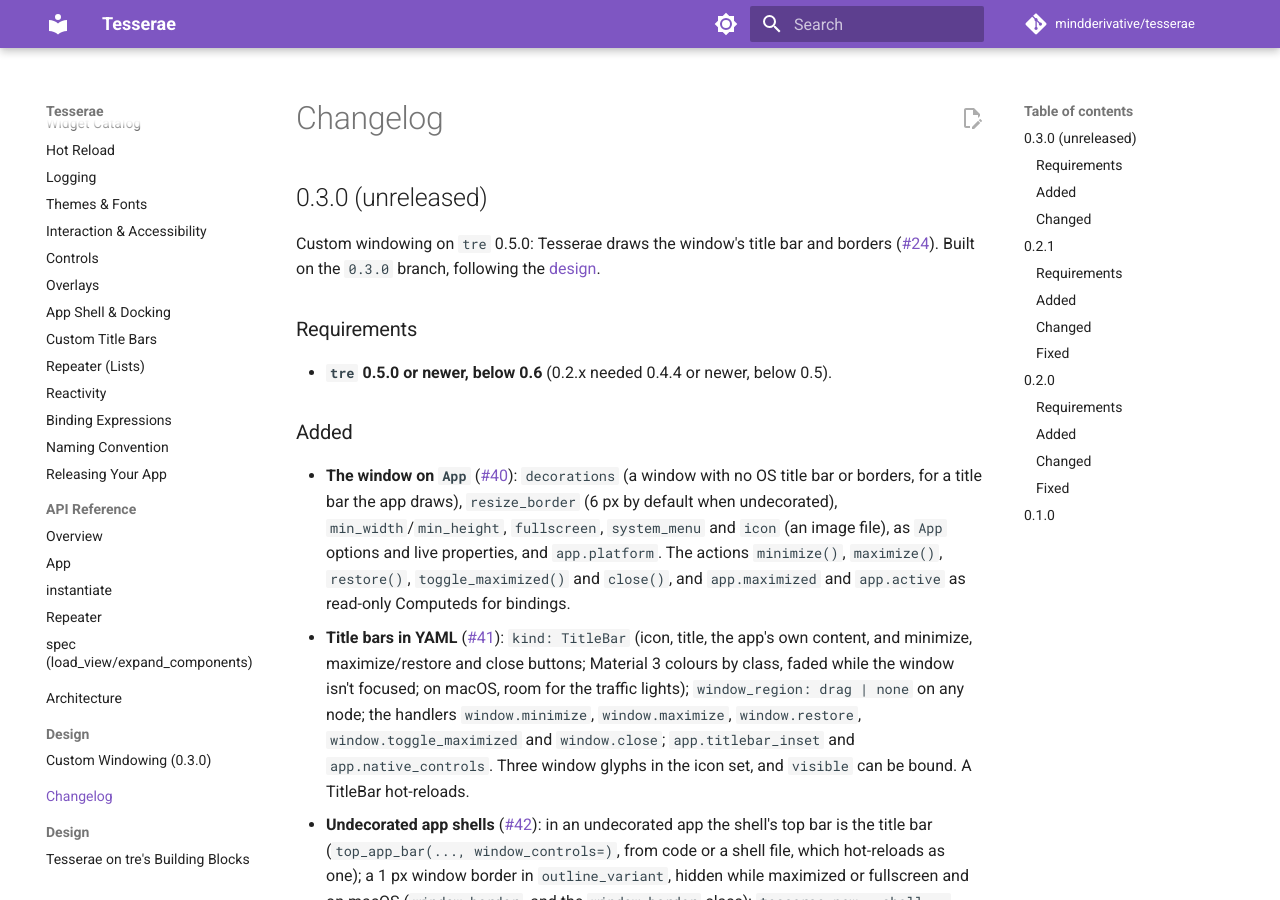
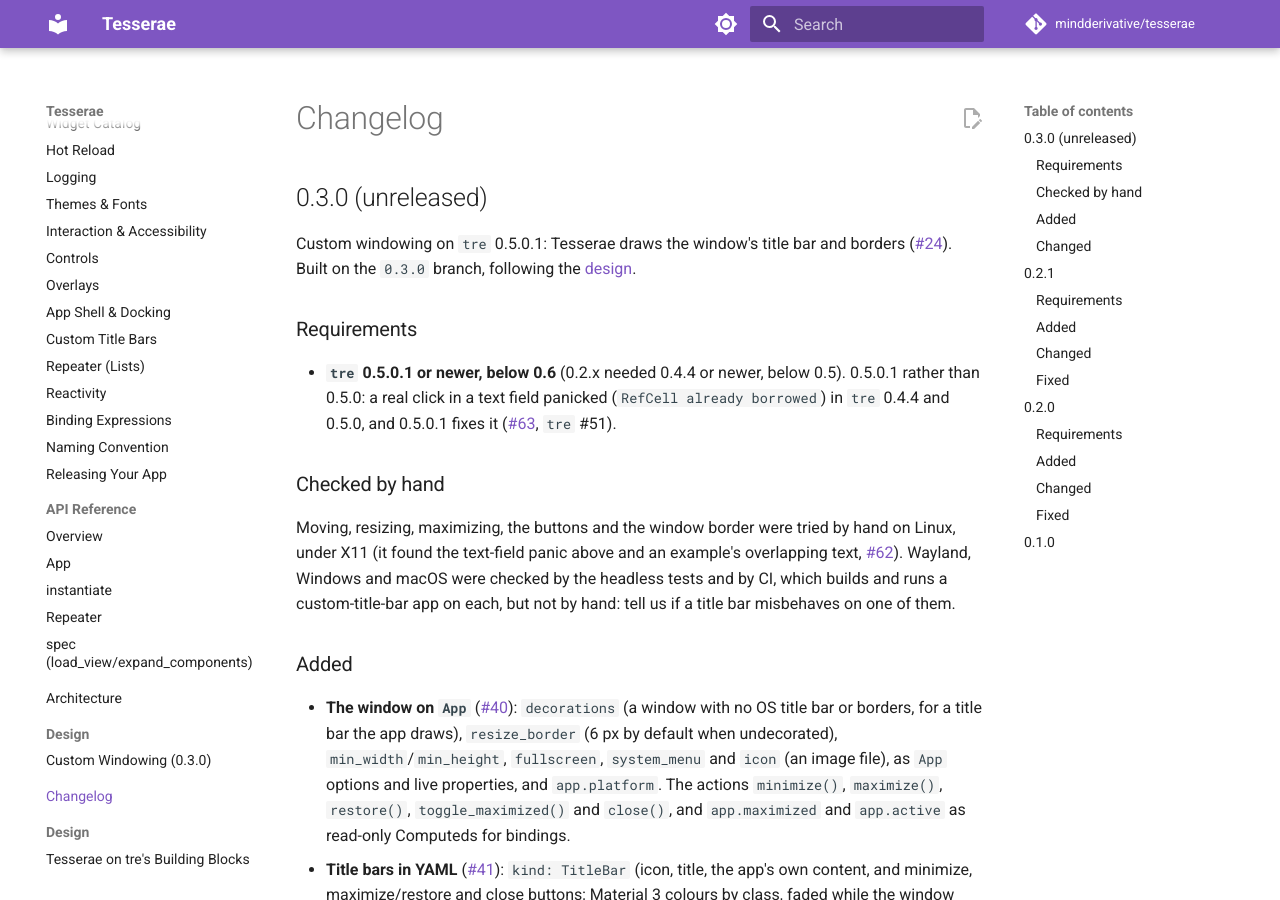
Before and after one commit to mindderivative/tesserae, an MkDocs documentation site: the page built from docs/changelog.md, in a window 1280 px wide and 900 px high. Built offline with MkDocs 1.6.1 and Material for MkDocs 9.7.7, drawn with Linux system fonts in a browser that asks for light colours; comment, search, counter and statistics services are not loaded.

Commit message:
0.3.0 M5: tre 0.5.0.1 is the floor (#63)
A real click in a text field panicked (RefCell already borrowed) in tre
0.4.4 and 0.5.0; tre 0.5.0.1 fixes it (tre#51), hand-checked on X11. The
dependency is tesserae-engine>=0.5.0.1,<0.6, and CI and the release
workflow check out tre v0.5.0.1 for its font. The changelog says what
was checked by hand (Linux, X11) and what wasn't (Wayland, Windows,
macOS).

Co-Authored-By: Claude Sonnet 5.5 <noreply@anthropic.com>

```diff
--- a/docs/changelog.md
+++ b/docs/changelog.md
@@ -2,15 +2,26 @@
 
 ## 0.3.0 (unreleased)
 
-Custom windowing on `tre` 0.5.0: Tesserae draws the window's title bar and
+Custom windowing on `tre` 0.5.0.1: Tesserae draws the window's title bar and
 borders ([#24](https://github.com/mindderivative/tesserae/issues/24)).
 Built on the `0.3.0` branch, following the
 [design](design/custom-windowing.md).
 
 ### Requirements
 
-- **`tre` 0.5.0 or newer, below 0.6** (0.2.x needed 0.4.4 or newer, below
-  0.5).
+- **`tre` 0.5.0.1 or newer, below 0.6** (0.2.x needed 0.4.4 or newer, below
+  0.5). 0.5.0.1 rather than 0.5.0: a real click in a text field panicked
+  (`RefCell already borrowed`) in `tre` 0.4.4 and 0.5.0, and 0.5.0.1 fixes
+  it ([#63](https://github.com/mindderivative/tesserae/issues/63), `tre` #51).
+
+### Checked by hand
+
+Moving, resizing, maximizing, the buttons and the window border were tried
+by hand on Linux, under X11 (it found the text-field panic above and an
+example's overlapping text, [#62](https://github.com/mindderivative/tesserae/issues/62)).
+Wayland, Windows and macOS were checked by the headless tests and by CI,
+which builds and runs a custom-title-bar app on each, but not by hand:
+tell us if a title bar misbehaves on one of them.
 
 ### Added
 
--- a/pyproject.toml
+++ b/pyproject.toml
@@ -27,7 +27,7 @@ classifiers = [
 ]
 
 dependencies = [
-    "tesserae-engine>=0.5.0,<0.6",  # tre, on PyPI (still `import tre`); PyPI's own `tre` is an unrelated regex library. <0.6: a new tre line is a new Tesserae line
+    "tesserae-engine>=0.5.0.1,<0.6",  # tre, on PyPI (still `import tre`); PyPI's own `tre` is an unrelated regex library. 0.5.0.1 fixes a click in a text field panicking (tre#51). <0.6: a new tre line is a new Tesserae line
     "pyyaml>=6.0",
     "Pillow>=10.0",
     "watchfiles>=1.0",
```
Also changed, not shown: README.md (+1 -1 lines), docs/installation.md (+2 -2 lines), 3 other files.
